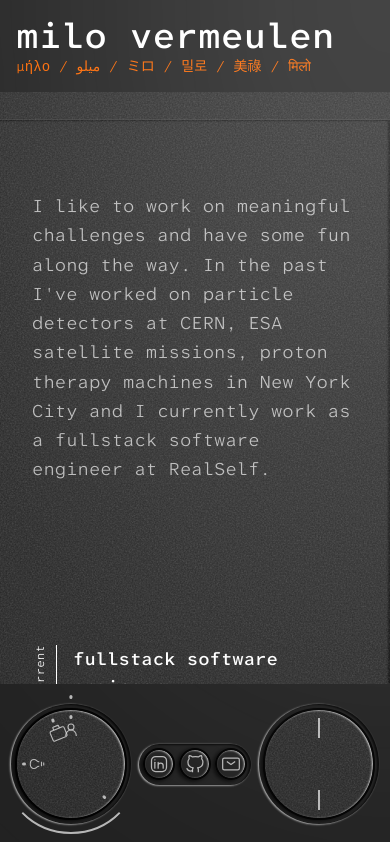
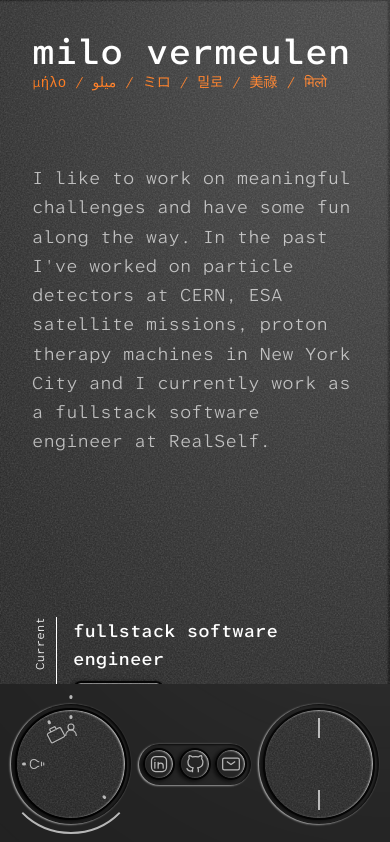
Before and after one commit to mivermeu/milovermeulen.com, a SvelteKit app in the folder apps/portfolio/: page / in a window 390 px wide. Shown: the top 842 px of the page. Built offline with nearby package versions, Linux system fonts and the light colour scheme.

Commit message:
Include mobile header in body

```diff
--- a/apps/portfolio/src/routes/+page.svelte
+++ b/apps/portfolio/src/routes/+page.svelte
@@ -48,16 +48,16 @@
     </BracketedSection>
 </div>
 
-<!-- Mobile header -->
-<header class="fixed top-0 right-0 left-0 z-20 bg-brand-bg p-4 lg:hidden">
-    <h1 class="text-4xl font-medium text-brand-text-highlight">milo vermeulen</h1>
-    <p class="text-sm text-brand-text-accent">μήλο / ميلو / ミロ / 밀로 / 美祿 / मिलो</p>
-</header>
-
 <!-- Scrollable content -->
-<main class="container mx-auto pt-30 pb-40 lg:ml-[33.333%] lg:max-w-prose lg:pt-0 lg:pb-8">
+<main class="container mx-auto pb-40 lg:ml-[33.333%] lg:max-w-prose lg:pb-8">
     <div class="relative bg-brand-bg p-8 pb-30 shadow-indent lg:min-h-screen">
         <Noise />
+
+        <!-- Mobile header -->
+        <div class="pb-8 lg:hidden">
+            <h1 class="text-4xl font-medium text-brand-text-highlight">milo vermeulen</h1>
+            <p class="text-sm text-brand-text-accent">μήλο / ميلو / ミロ / 밀로 / 美祿 / मिलो</p>
+        </div>
         <About />
         <Experience />
         <Projects />
```
